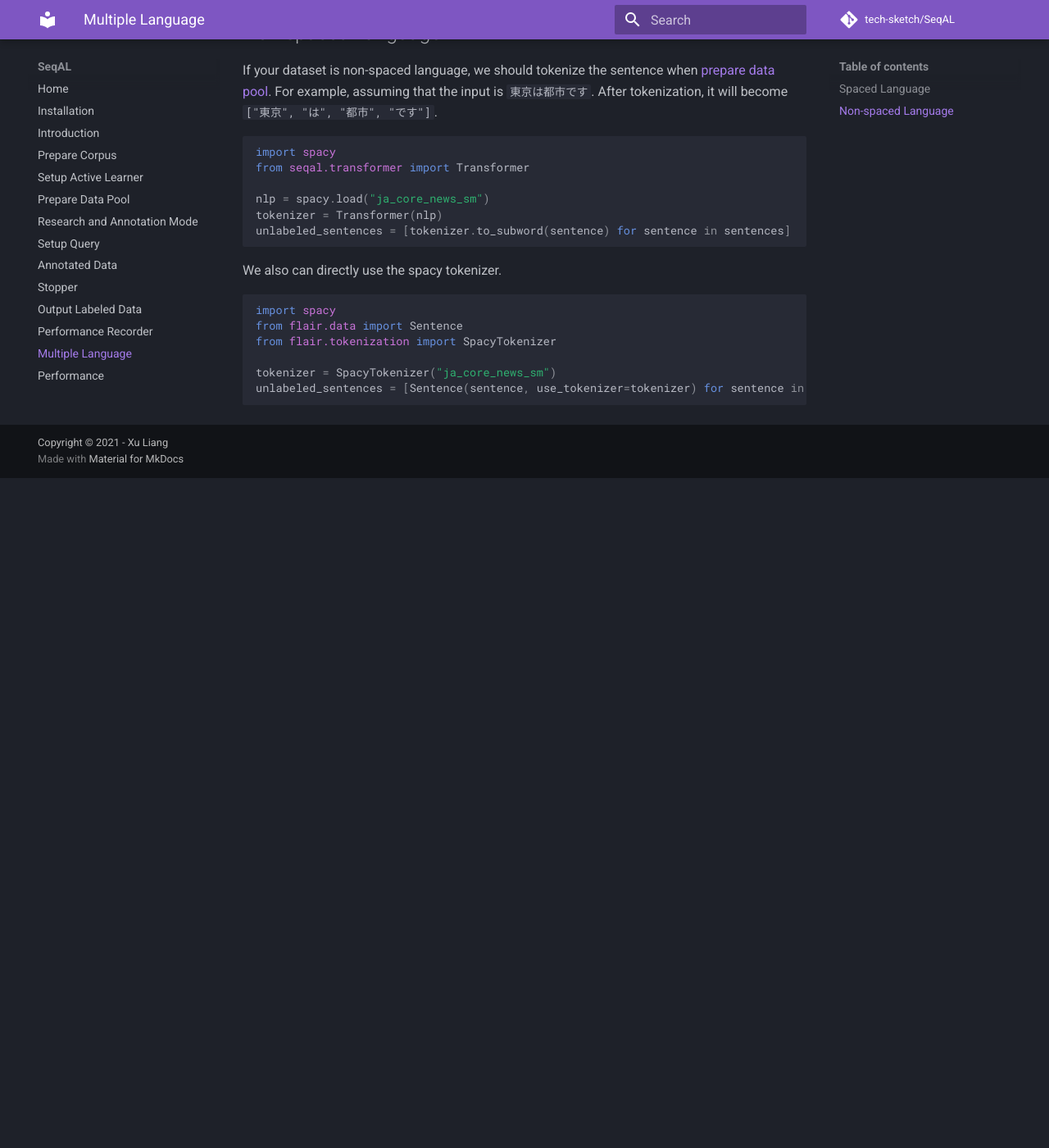
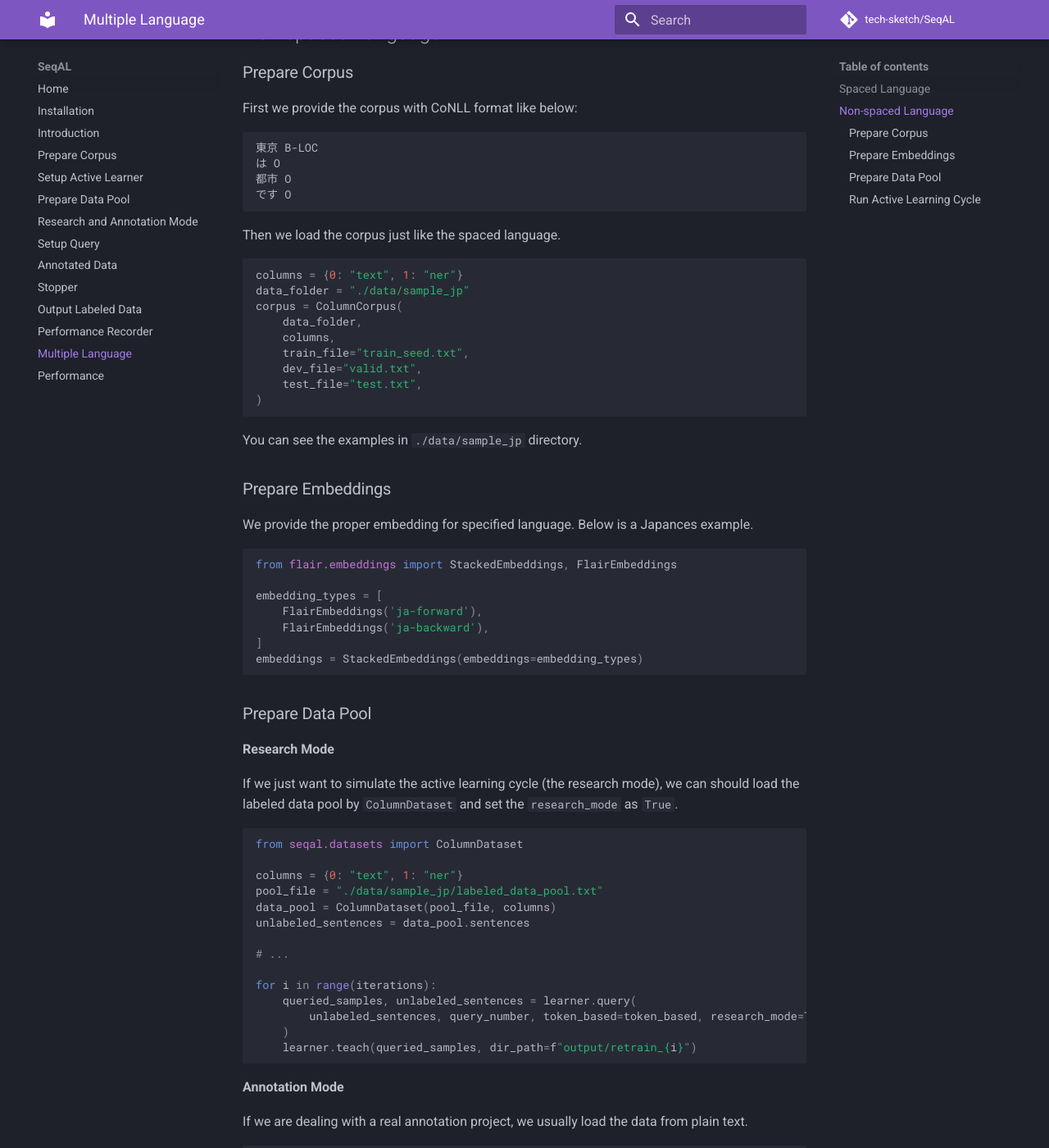
Before and after one commit to tech-sketch/SeqAL, an MkDocs documentation site: the page built from docs/TUTORIAL_11_Multiple_Language_Support.md, in a window 1280 px wide and 1400 px high, scrolled down 2098 px. Shown: the whole window at 82% size. Built offline with MkDocs 1.6.1 and Material for MkDocs 9.7.7, drawn with Linux system fonts in a browser that asks for light colours; comment, search, counter and statistics services are not loaded; before the commit the page ends 2681 px from its top, so only the background shows below that; some of the changed text lies outside the part shown.

Commit message:
docs: update docs

````diff
--- a/docs/TUTORIAL_11_Multiple_Language_Support.md
+++ b/docs/TUTORIAL_11_Multiple_Language_Support.md
@@ -89,8 +89,87 @@ embedding = BertEmbeddings("bert-base-german-cased")
 
 ## Non-spaced Language
 
-If your dataset is non-spaced language, we should tokenize the sentence when [prepare data pool](./TUTORIAL_4_Prepare_Data_Pool.md). For example, assuming that the input is `東京は都市です`. After tokenization, it will become `["東京", "は", "都市", "です"]`.
+### Prepare Corpus
 
+First we provide the corpus with CoNLL format like below:
+
+```
+東京 B-LOC
+は O
+都市 O
+です O
+```
+
+Then we load the corpus just like the spaced language.
+```python
+columns = {0: "text", 1: "ner"}
+data_folder = "./data/sample_jp"
+corpus = ColumnCorpus(
+    data_folder,
+    columns,
+    train_file="train_seed.txt",
+    dev_file="valid.txt",
+    test_file="test.txt",
+)
+```
+
+You can see the examples in `./data/sample_jp` directory.
+
+### Prepare Embeddings
+
+We provide the proper embedding for specified language. Below is a Japances example.
+
+```python
+from flair.embeddings import StackedEmbeddings, FlairEmbeddings
+
+embedding_types = [
+    FlairEmbeddings('ja-forward'),
+    FlairEmbeddings('ja-backward'),
+]
+embeddings = StackedEmbeddings(embeddings=embedding_types)
+```
+
+### Prepare Data Pool
+
+
+**Research Mode**
+
+If we just want to simulate the active learning cycle (the research mode), we can should load the labeled data pool by `ColumnDataset` and set the `research_mode` as `True`.
+
+```python
+from seqal.datasets import ColumnDataset
+
+columns = {0: "text", 1: "ner"}
+pool_file = "./data/sample_jp/labeled_data_pool.txt"
+data_pool = ColumnDataset(pool_file, columns)
+unlabeled_sentences = data_pool.sentences
+
+# ...
+
+for i in range(iterations):
+    queried_samples, unlabeled_sentences = learner.query(
+        unlabeled_sentences, query_number, token_based=token_based, research_mode=True
+    )
+    learner.teach(queried_samples, dir_path=f"output/retrain_{i}")
+
+```
+
+**Annotation Mode**
+
+If we are dealing with a real annotation project, we usually load the data from plain text.
+
+```python
+file_path = "./data/sample_jp/unlabeled_data_pool.txt"
+
+unlabeled_sentences = []
+with open(file_path, mode="r", encoding="utf-8") as f:
+    for line in f:
+        unlabeled_sentences.append(line)
+```
+
+Because the loaded sentence is non-spaced, we have to tokenize the sentence. For examples, we tokenize the `東京は都市です` to `["東京", "は", "都市", "です"]`.
+
+There are two ways to tokenize the sentences. The first method is using the `Transformer.to_subword()`.
 
 ```python
 import spacy
@@ -98,10 +177,10 @@ from seqal.transformer import Transformer
 
 nlp = spacy.load("ja_core_news_sm")
 tokenizer = Transformer(nlp)
-unlabeled_sentences = [tokenizer.to_subword(sentence) for sentence in sentences]
+unlabeled_sentences = [tokenizer.to_subword(sentence) for sentence in unlabeled_sentences]
 ```
 
-We also can directly use the spacy tokenizer.
+The second method is directly using the spacy tokenizer.
 
 ```python
 import spacy
@@ -111,3 +190,22 @@ from flair.tokenization import SpacyTokenizer
 tokenizer = SpacyTokenizer("ja_core_news_sm")
 unlabeled_sentences = [Sentence(sentence, use_tokenizer=tokenizer) for sentence in sentences]
 ```
+
+And do not forget set the `research_mode` as `False`.
+
+```python
+for i in range(iterations):
+    queried_samples, unlabeled_sentences = learner.query(
+        unlabeled_sentences, query_number, token_based=token_based, research_mode=False
+    )
+    learner.teach(queried_samples, dir_path=f"output/retrain_{i}")
+```
+
+
+### Run Active Learning Cycle
+
+Executing below command will run the active learning cycle on non-spaced language. The user can see the script for more detail.
+
+```
+python examples/active_learning_cycle_research_mode_non_spaced_language.py
+```
````
Also changed, not shown: docs/TUTORIAL_4_Prepare_Data_Pool.md (+4 -4 lines).
